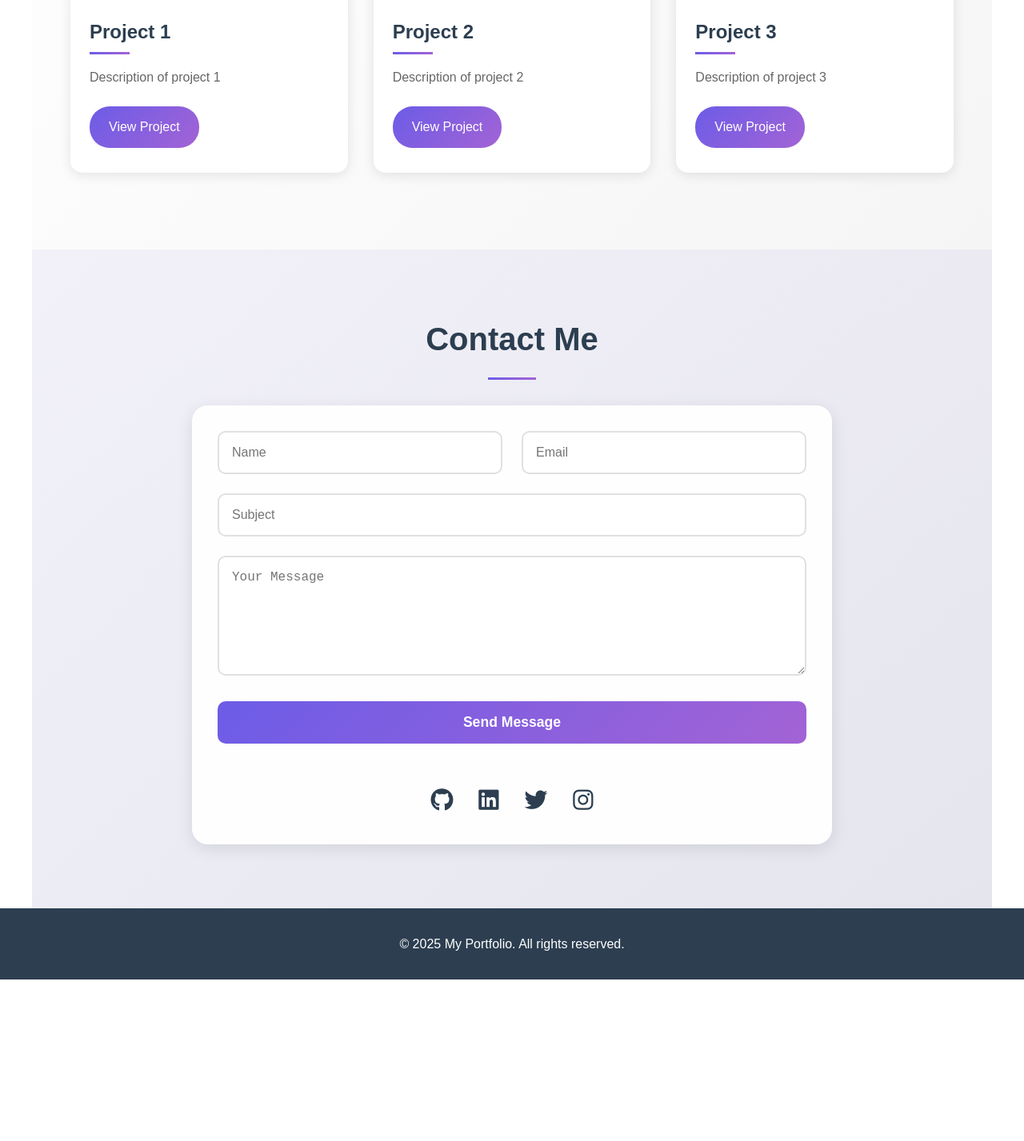
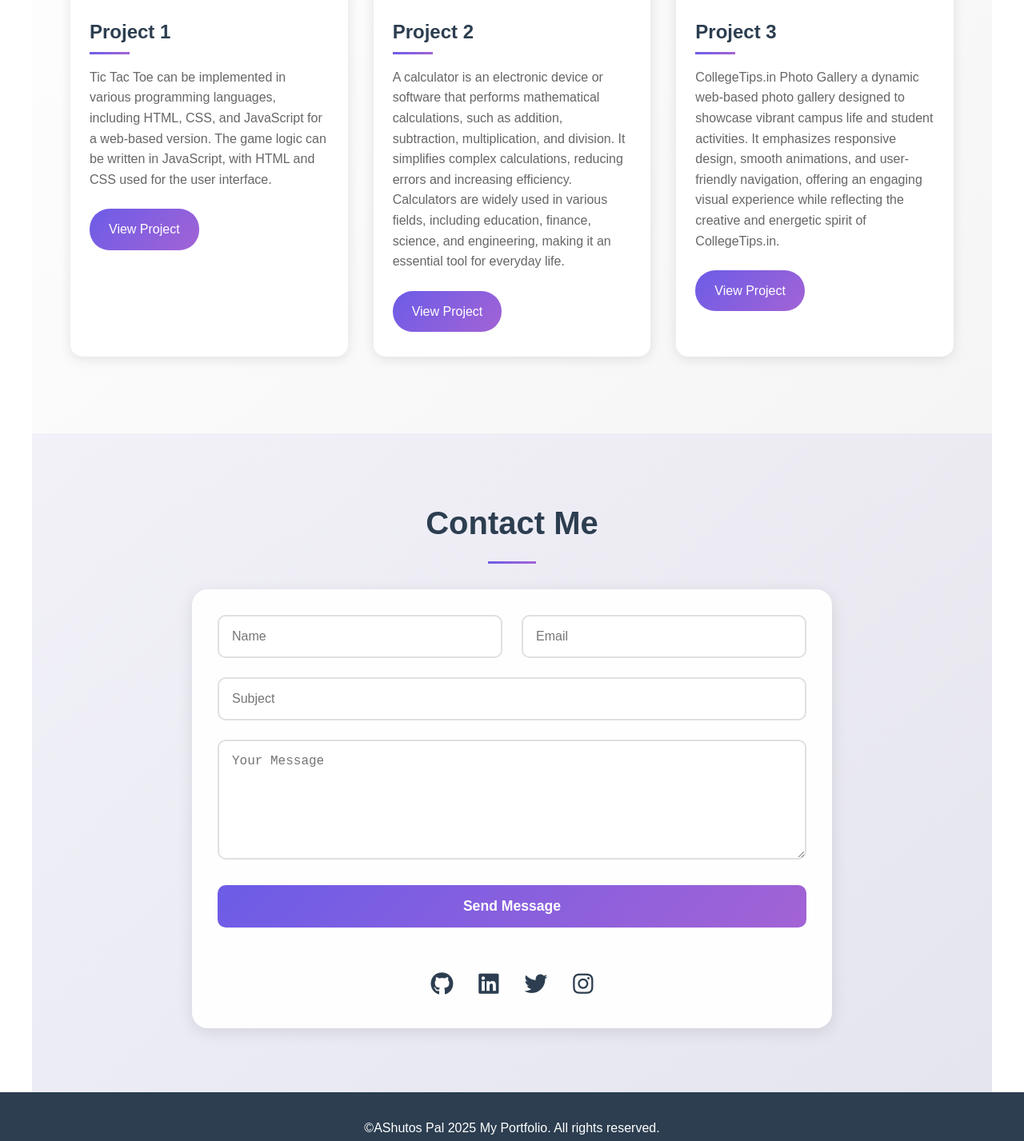
Before and after one commit to AshutoshPal9161/Portfolio, a plain HTML site: page index.html in a window 1280 px wide. Shown: the part 1771-3198 px from the top of the page at 80% size. Before the commit the page ends 2996 px from the top, so only its background shows below. Drawn offline with Linux system fonts and the light colour scheme; animation ran at ten frames a second.

Commit message:
add description of project

```diff
--- a/index.html
+++ b/index.html
@@ -77,7 +77,8 @@
                     <img src="https://cdn-icons-png.flaticon.com/512/1030/1030323.png" alt="Project 1 - Web Development" class="project-img">
                 </div>
                 <h3>Project 1</h3>
-                <p>Description of project 1</p>
+                <p>Tic Tac Toe can be implemented in various programming languages, including HTML, CSS, and JavaScript for a web-based version. The game logic can be written in JavaScript, with HTML and CSS used for the user interface.
+</p>
                 <a href="#" class="project-link">View Project</a>
             </div>
             <div class="project-card">
@@ -85,7 +86,7 @@
                     <img src="https://raw.githubusercontent.com/siddharth9300/Calculator-using-HTML-CSS-JavaScript/main/calculator.png" alt="Project 2 - Mobile App" class="project-img">
                 </div>
                 <h3>Project 2</h3>
-                <p>Description of project 2</p>
+                <p>A calculator is an electronic device or software that performs mathematical calculations, such as addition, subtraction, multiplication, and division. It simplifies complex calculations, reducing errors and increasing efficiency. Calculators are widely used in various fields, including education, finance, science, and engineering, making it an essential tool for everyday life.</p>
                 <a href="#" class="project-link">View Project</a>
             </div>
             <div class="project-card">
@@ -93,7 +94,8 @@
                     <img src="https://i.ytimg.com/vi/U-CujW5OlW0/maxresdefault.jpg" alt="Project 3 - UI Design" class="project-img">
                 </div>
                 <h3>Project 3</h3>
-                <p>Description of project 3</p>
+                <p>CollegeTips.in Photo Gallery
+a dynamic web-based photo gallery designed to showcase vibrant campus life and student activities. It emphasizes responsive design, smooth animations, and user-friendly navigation, offering an engaging visual experience while reflecting the creative and energetic spirit of CollegeTips.in.</p>
                 <a href="#" class="project-link">View Project</a>
             </div>
         </div>
@@ -129,7 +131,7 @@
 
     <!-- Footer -->
     <footer>
-        <p>&copy; 2025 My Portfolio. All rights reserved.</p>
+        <p>&copy;AShutos Pal 2025 My Portfolio. All rights reserved.</p>
     </footer>
 
     <script src="js/main.js"></script>
```
